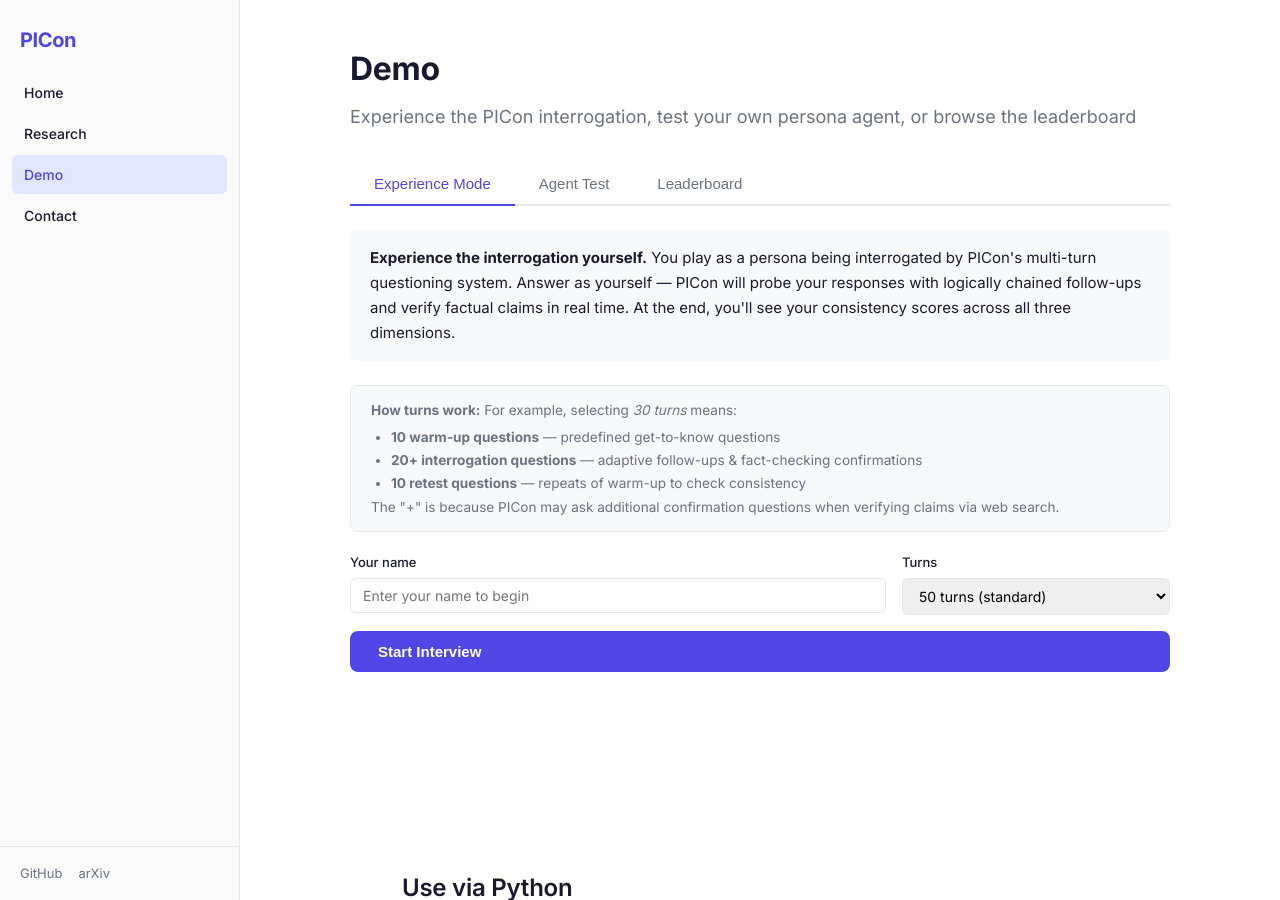
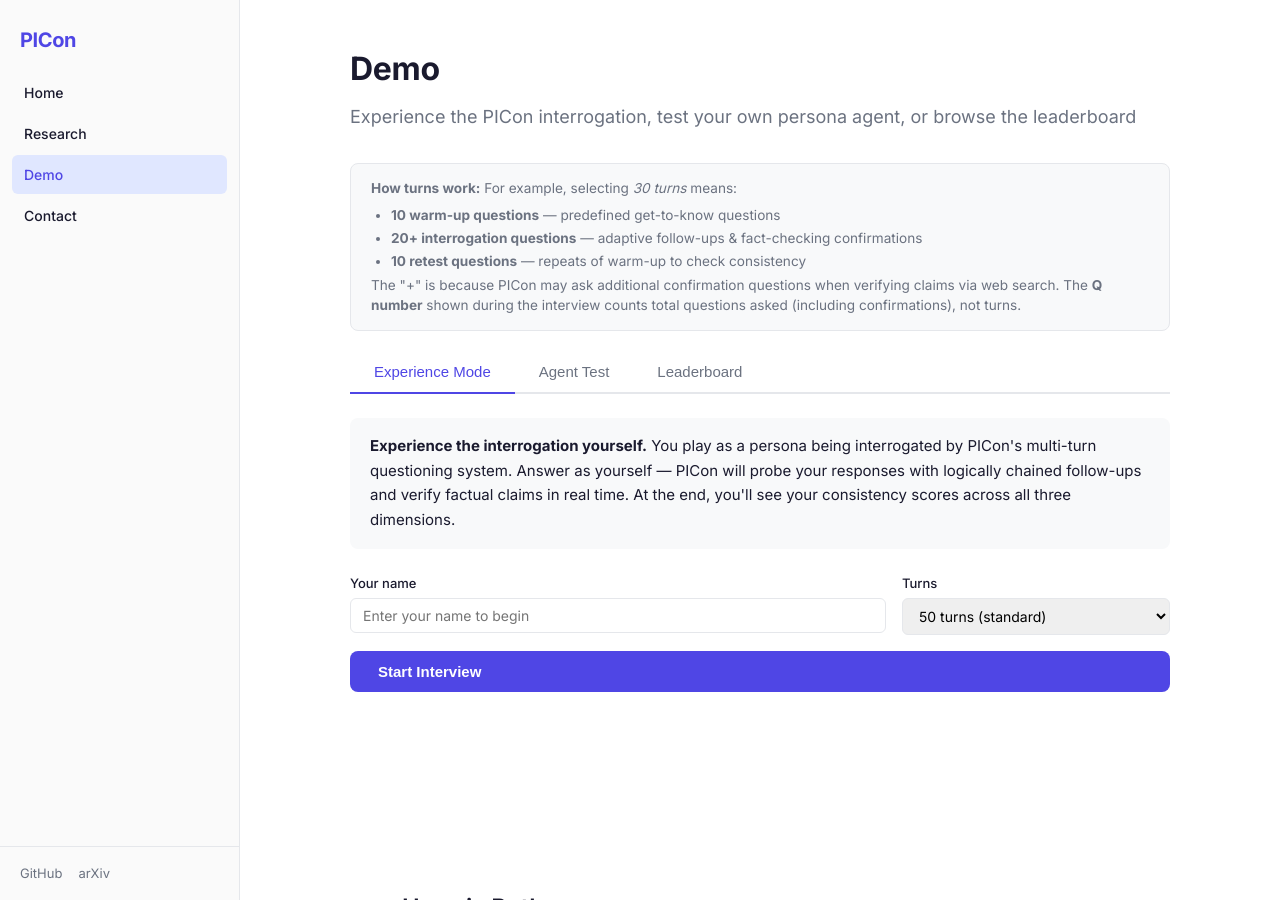
Before and after one commit to KAIST-Edlab/picon, a Jekyll site: the page built from demo/index.html, in a window 1280 px wide and 900 px high. Built offline with Jekyll 4.4.1, drawn with Linux system fonts in a browser that asks for light colours.

Commit message:
edit: note on turns

```diff
--- a/demo/index.html
+++ b/demo/index.html
@@ -8,6 +8,17 @@
 <div class="container-wide">
   <h1>Demo</h1>
   <p class="subtitle">Experience the PICon interrogation, test your own persona agent, or browse the leaderboard</p>
+
+  <div class="turn-info-box">
+    <strong>How turns work:</strong> For example, selecting <em>30 turns</em> means:
+    <ul>
+      <li><strong>10 warm-up questions</strong> &mdash; predefined get-to-know questions</li>
+      <li><strong>20+ interrogation questions</strong> &mdash; adaptive follow-ups &amp; fact-checking confirmations</li>
+      <li><strong>10 retest questions</strong> &mdash; repeats of warm-up to check consistency</li>
+    </ul>
+    The "+" is because PICon may ask additional confirmation questions when verifying claims via web search.
+    The <strong>Q number</strong> shown during the interview counts total questions asked (including confirmations), not turns.
+  </div>
 
   <!-- Mode Tabs -->
   <div class="demo-tabs">
@@ -24,16 +35,6 @@
       Answer as yourself &mdash; PICon will probe your responses with logically chained follow-ups
       and verify factual claims in real time. At the end, you'll see your consistency scores across
       all three dimensions.
-    </div>
-
-    <div class="turn-info-box">
-      <strong>How turns work:</strong> For example, selecting <em>30 turns</em> means:
-      <ul>
-        <li><strong>10 warm-up questions</strong> &mdash; predefined get-to-know questions</li>
-        <li><strong>20+ interrogation questions</strong> &mdash; adaptive follow-ups &amp; fact-checking confirmations</li>
-        <li><strong>10 retest questions</strong> &mdash; repeats of warm-up to check consistency</li>
-      </ul>
-      The "+" is because PICon may ask additional confirmation questions when verifying claims via web search.
     </div>
 
     <!-- Name entry -->
```
